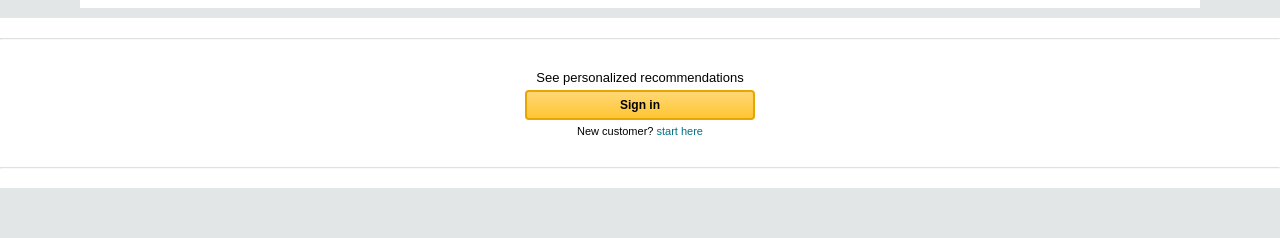
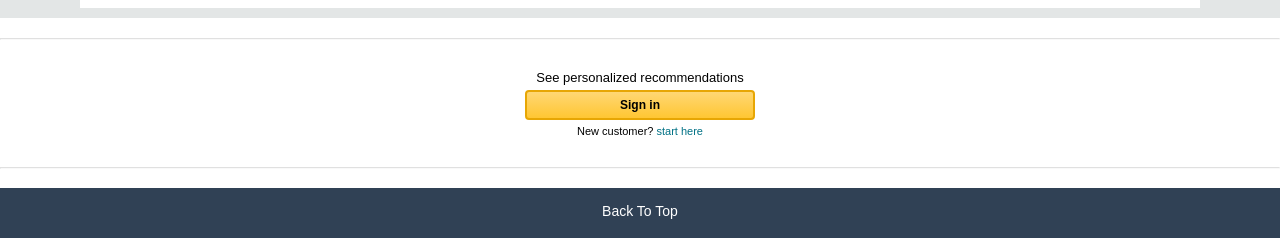
Before and after one commit to ajmalfaris11/amazon-frontend-clone, a plain HTML site: page index.html in a window 1280 px wide. Shown: the part 4472-4710 px from the top of the page. Before the commit the page ends 4660 px from the top, so only its background shows below. Drawn offline with Linux system fonts and the light colour scheme; some icons are missing.

Commit message:
first footer completed

```diff
--- a/index.html
+++ b/index.html
@@ -817,3 +817,12 @@
     </div>
   </section>
 </main>
+
+
+<!-- ========== Footer section start from here ========== -->
+
+<footer>
+  <div class="back-to-top">
+    <a href="#">Back to top</a>
+  </div>
+</footer>
--- a/style.css
+++ b/style.css
@@ -723,3 +723,35 @@ hr {
 ::-webkit-scrollbar-thumb:hover {
     background: #555;
 }
+
+/** ============ Footer section ==========**/
+
+footer{
+    color: white;
+    text-transform: capitalize;
+
+}
+
+footer a{
+    color:#DDDDDD;
+    font-size: 14px;
+}
+.back-to-top{
+    width: 100%;
+    height:20px;
+    padding: 15px 0px;
+    font-size: 13px;
+    text-align: center;
+    background-color: #304155;
+
+}
+
+.back-to-top a{
+    color: white;
+    text-decoration: none;
+
+}
+
+.back-to-top:hover{
+    background-color: #485769;
+}
```
